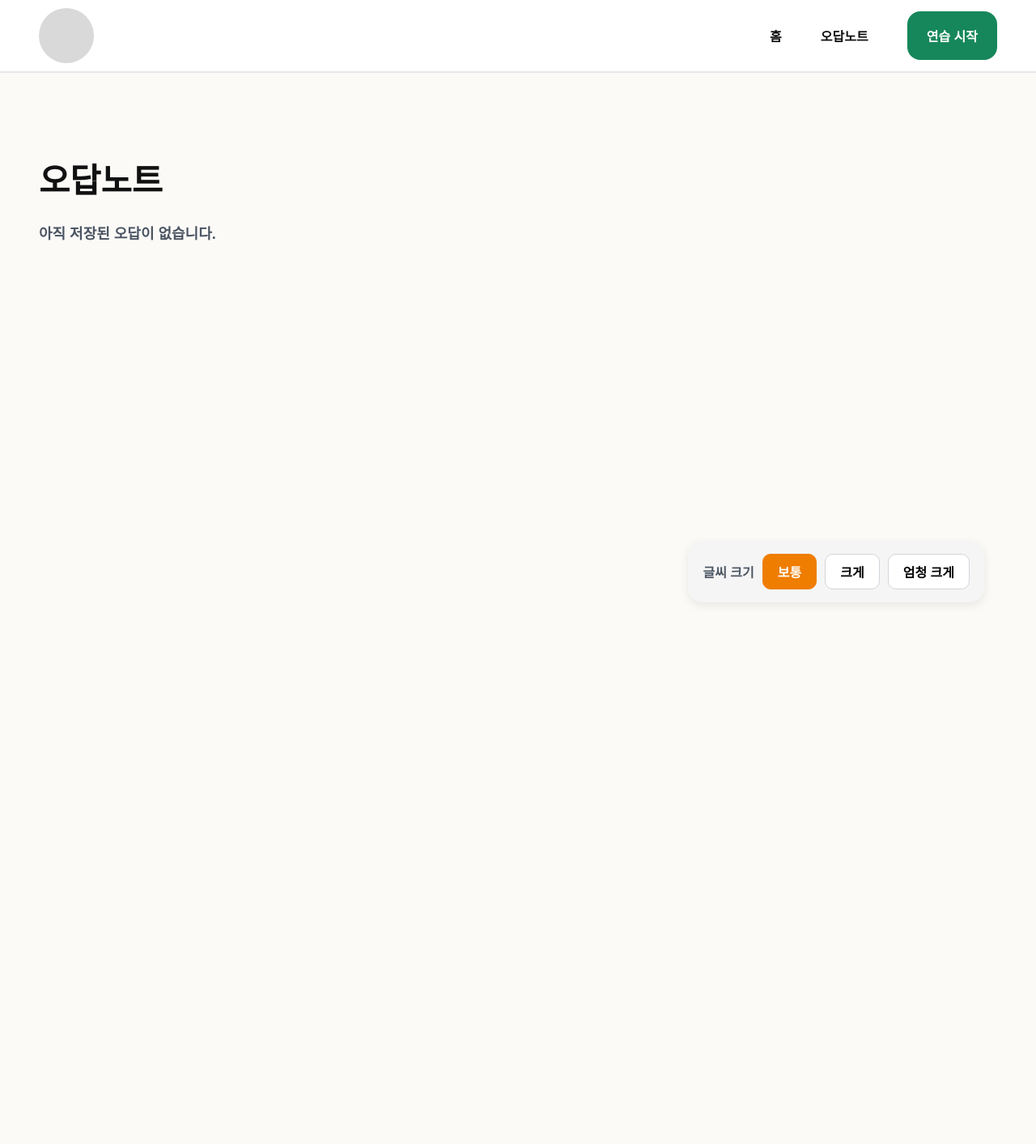
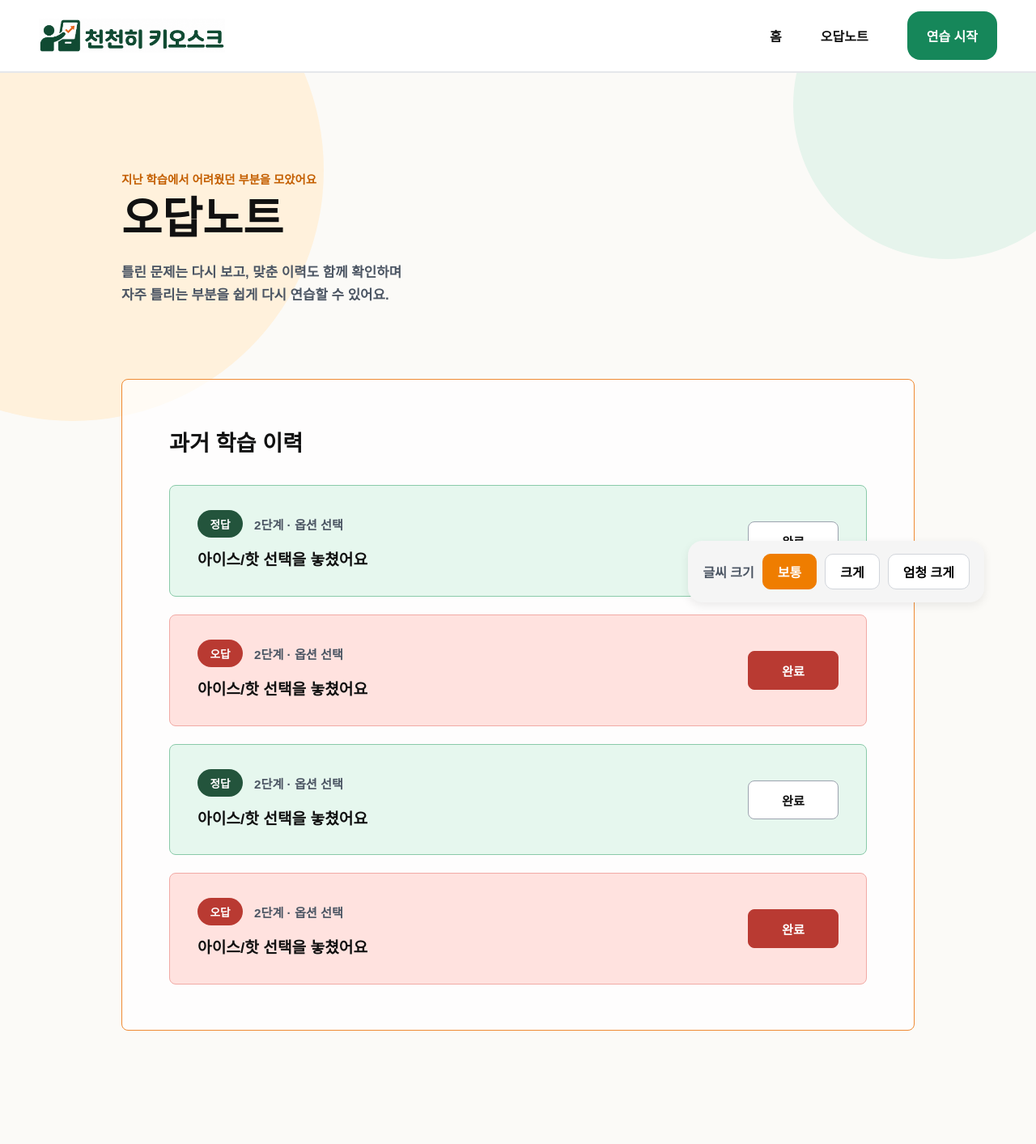
Before and after one commit to Pirogramming-25/Hackathon_2, a Django app: page /wrong-note/ in a window 1280 px wide. Shown: the whole page at 81% size. Before the commit the page ends 746 px from the top, so only its background shows below. Run offline with Django 5.2, Linux system fonts and the light colour scheme.

Commit message:
feat: 홈, 오답노트 화면 디자인

```diff
--- a/static/css/base.css
+++ b/static/css/base.css
@@ -73,11 +73,18 @@ body.font-xlarge {
 }
 
 .logo-area {
-  width: 68px;
-  height: 68px;
+  width: 230px;
+  height: 58px;
+  display: flex;
+  align-items: center;
   flex-shrink: 0;
-  border-radius: 50%;
-  background: #d9d9d9;
+}
+
+.logo-area img {
+  width: 100%;
+  height: 100%;
+  object-fit: contain;
+  display: block;
 }
 
 .nav-menu {
@@ -148,8 +155,8 @@ body.font-xlarge {
   }
 
   .logo-area {
-    width: 52px;
-    height: 52px;
+    width: 150px;
+    height: 46px;
   }
 
   .nav-menu {
--- a/static/css/wrong_note.css
+++ b/static/css/wrong_note.css
@@ -1,14 +1,164 @@
 .wrong-note-section {
+  position: relative;
   min-height: calc(100vh - var(--header-height));
-  padding: 100px 0;
+  padding: 120px 0 140px;
+  overflow: hidden;
+  isolation: isolate;
 }
 
-.wrong-note-section h1 {
-  margin-bottom: 24px;
-  font-size: 2.6rem;
+.wrong-note-pattern {
+  position: absolute;
+  z-index: -1;
+  border-radius: 50%;
 }
 
-.wrong-note-section p {
+.wrong-note-pattern-left {
+  width: 620px;
+  height: 620px;
+  left: -220px;
+  top: -190px;
+  background: var(--color-bg-pattern-1);
+}
+
+.wrong-note-pattern-right {
+  width: 380px;
+  height: 380px;
+  right: -80px;
+  top: -150px;
+  background: var(--color-bg-pattern-2);
+}
+
+.wrong-note-header {
+  width: min(100%, 980px);
+  margin: 0 auto 88px;
+}
+
+.wrong-note-eyebrow {
+  margin-bottom: 10px;
+  color: var(--color-accent);
+  font-size: 0.9rem;
+  font-weight: 900;
+}
+
+.wrong-note-header h1 {
+  margin-bottom: 22px;
+  font-size: 3.4rem;
+  line-height: 1.1;
+}
+
+.wrong-note-header p:last-child {
   color: var(--color-text-sub);
+  font-size: 1.05rem;
+  line-height: 1.7;
   font-weight: 700;
 }
+
+.history-panel {
+  width: min(100%, 980px);
+  margin: 0 auto;
+  padding: 56px 58px;
+  border: 1px solid #ef8a33;
+  border-radius: 8px;
+  background: rgba(255, 255, 255, 0.72);
+}
+
+.history-panel h2 {
+  margin-bottom: 34px;
+  font-size: 1.7rem;
+}
+
+.history-list {
+  display: grid;
+  gap: 22px;
+}
+
+.history-card {
+  min-height: 136px;
+  display: flex;
+  align-items: center;
+  justify-content: space-between;
+  gap: 32px;
+  padding: 30px 34px;
+  border: 1px solid transparent;
+  border-radius: 8px;
+}
+
+.history-card.is-correct {
+  border-color: #8acaa9;
+  background: #e6f7ee;
+}
+
+.history-card.is-wrong {
+  border-color: #f1aaa5;
+  background: #ffe2df;
+}
+
+.history-meta {
+  display: flex;
+  align-items: center;
+  gap: 14px;
+  margin-bottom: 14px;
+  color: var(--color-text-sub);
+  font-size: 0.95rem;
+  font-weight: 800;
+}
+
+.status-badge {
+  min-width: 56px;
+  padding: 7px 12px;
+  border-radius: 999px;
+  color: #ffffff;
+  text-align: center;
+  font-size: 0.85rem;
+  font-weight: 900;
+}
+
+.is-correct .status-badge {
+  background: var(--color-primary-dark);
+}
+
+.is-wrong .status-badge {
+  background: #b93a32;
+}
+
+.history-card h3 {
+  font-size: 1.2rem;
+  line-height: 1.45;
+}
+
+.history-card button {
+  min-width: 112px;
+  min-height: 48px;
+  padding: 0 24px;
+  border: 1px solid #9ca3af;
+  border-radius: 8px;
+  background: #ffffff;
+  color: var(--color-text-main);
+  font-size: 0.95rem;
+  font-weight: 900;
+}
+
+.history-card.is-wrong button {
+  border-color: #b93a32;
+  background: #b93a32;
+  color: #ffffff;
+}
+
+@media (max-width: 768px) {
+  .wrong-note-section {
+    padding: 72px 0 96px;
+  }
+
+  .wrong-note-header {
+    margin-bottom: 52px;
+  }
+
+  .history-panel {
+    padding: 28px 20px;
+  }
+
+  .history-card {
+    align-items: flex-start;
+    flex-direction: column;
+  }
+}
--- a/templates/base.html
+++ b/templates/base.html
@@ -11,7 +11,9 @@
 <body>
   <header class="site-header">
     <div class="container site-nav">
-      <a href="/" class="logo-area" aria-label="천천히 키오스크 홈"></a>
+      <a href="/" class="logo-area" aria-label="천천히 키오스크 홈">
+        <img src="{% static 'images/logo-header.png' %}" alt="천천히 키오스크">
+      </a>
 
       <nav class="nav-menu" aria-label="주요 메뉴">
         <a href="/">홈</a>
--- a/templates/wrong_note.html
+++ b/templates/wrong_note.html
@@ -7,9 +7,65 @@
 
 {% block content %}
 <section class="wrong-note-section">
+  <div class="wrong-note-pattern wrong-note-pattern-left"></div>
+  <div class="wrong-note-pattern wrong-note-pattern-right"></div>
+
   <div class="container">
-    <h1>오답노트</h1>
-    <p>아직 저장된 오답이 없습니다.</p>
+    <div class="wrong-note-header">
+      <p class="wrong-note-eyebrow">지난 학습에서 어려웠던 부분을 모았어요</p>
+      <h1>오답노트</h1>
+      <p>틀린 문제는 다시 보고, 맞춘 이력도 함께 확인하며<br>자주 틀리는 부분을 쉽게 다시 연습할 수 있어요.</p>
+    </div>
+
+    <section class="history-panel" aria-labelledby="history-title">
+      <h2 id="history-title">과거 학습 이력</h2>
+
+      <div class="history-list" id="wrong-note-list">
+        <article class="history-card is-correct">
+          <div>
+            <div class="history-meta">
+              <span class="status-badge">정답</span>
+              <span>2단계 · 옵션 선택</span>
+            </div>
+            <h3>아이스/핫 선택을 놓쳤어요</h3>
+          </div>
+          <button type="button">완료</button>
+        </article>
+
+        <article class="history-card is-wrong">
+          <div>
+            <div class="history-meta">
+              <span class="status-badge">오답</span>
+              <span>2단계 · 옵션 선택</span>
+            </div>
+            <h3>아이스/핫 선택을 놓쳤어요</h3>
+          </div>
+          <button type="button">완료</button>
+        </article>
+
+        <article class="history-card is-correct">
+          <div>
+            <div class="history-meta">
+              <span class="status-badge">정답</span>
+              <span>2단계 · 옵션 선택</span>
+            </div>
+            <h3>아이스/핫 선택을 놓쳤어요</h3>
+          </div>
+          <button type="button">완료</button>
+        </article>
+
+        <article class="history-card is-wrong">
+          <div>
+            <div class="history-meta">
+              <span class="status-badge">오답</span>
+              <span>2단계 · 옵션 선택</span>
+            </div>
+            <h3>아이스/핫 선택을 놓쳤어요</h3>
+          </div>
+          <button type="button">완료</button>
+        </article>
+      </div>
+    </section>
   </div>
 </section>
 {% endblock %}
```
Also changed, not shown: static/css/home.css (+125 -88 lines), static/images/logo-header.png (added), static/images/logo-horizontal.png (added).
